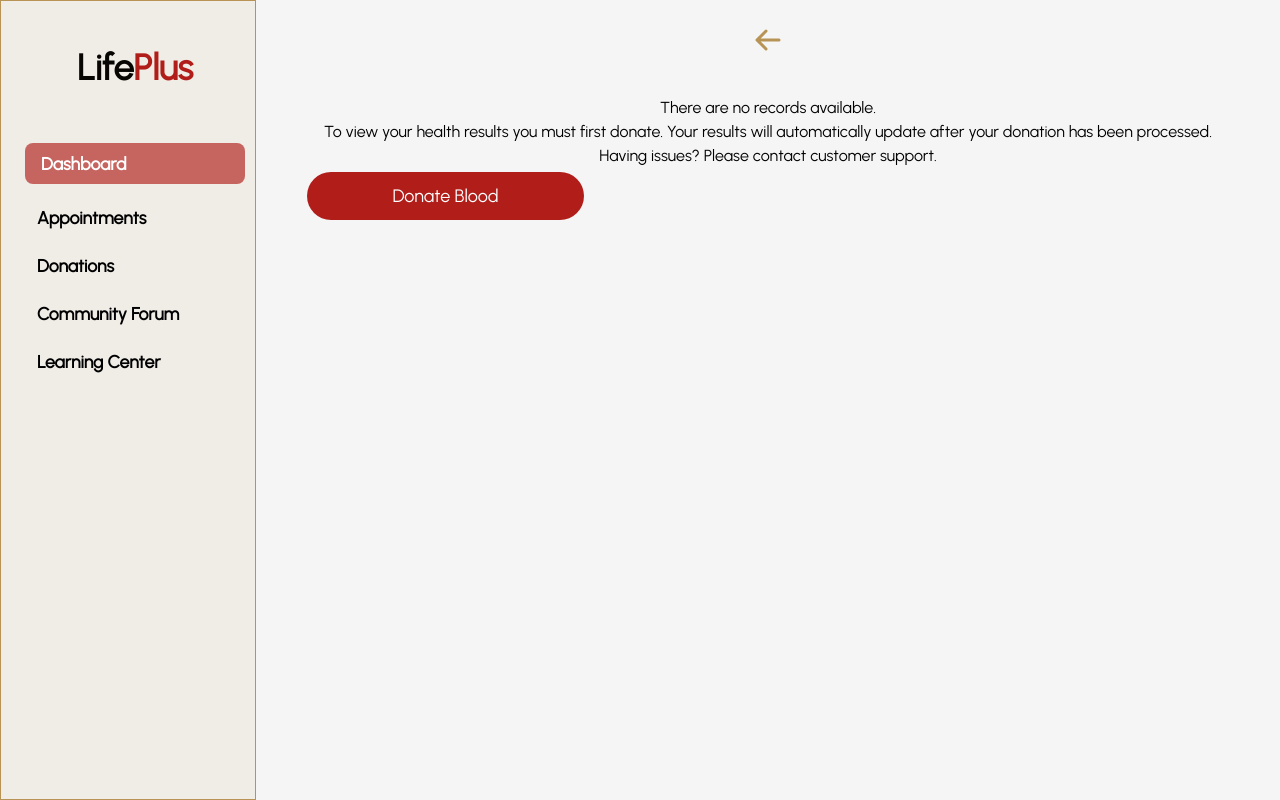
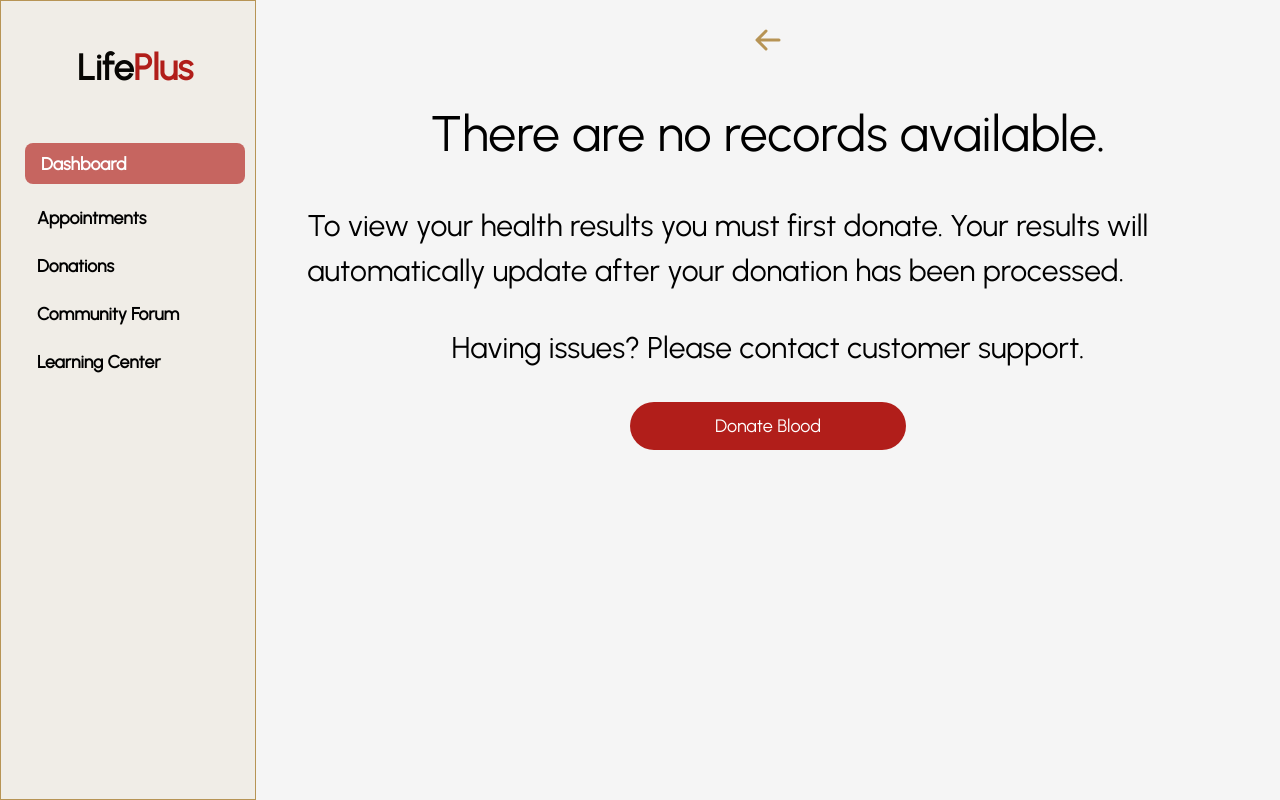
Before and after one commit to oreoluwa212/lifePlus-webapp, a React (Vite) app: page /dashboard/health-summary in a window 1280 px wide. Built offline with nearby package versions, Linux system fonts and the light colour scheme.

Commit message:
feat: Health Summary section added

```diff
--- a/src/pages/web-App/HealthSummary.jsx
+++ b/src/pages/web-App/HealthSummary.jsx
@@ -20,17 +20,18 @@ const HealthSummary = () => {
                     </Link>
                     {loggedInUser && <ForumHeader currentUser={loggedInUser} />}
                 </div>
-                <div className="flex flex-col justify-center items-center lgss:mt-9 mt-6">
-                    <h1>There are no records available.</h1>
-                    <h2>To view your health results you must first donate. Your results will automatically update after your donation has been processed.</h2>
-                    <h3>Having issues? Please contact customer support.</h3>
-                </div>
-                <button
+                <div className="flex flex-col gap-8 justify-center items-center lgss:mt-9 mt-6">
+                    <h1 className='text-[50px]'>There are no records available.</h1>
+                    <h2 className='text-[30px]'>To view your health results you must first donate. Your results will automatically update after your donation has been processed.</h2>
+                    <h3 className='text-[30px]'>Having issues? Please contact customer support.</h3>
+                    <button
                     type="submit"
                     className="bg-red text-white text-[18px] w-[30%] border-none rounded-[32px] lgss:px-8 lgss:h-[48px] h-[50px]"
                   >
                     Donate Blood
                   </button>
+                </div>
+
             </div>
         </div>
     );
```
